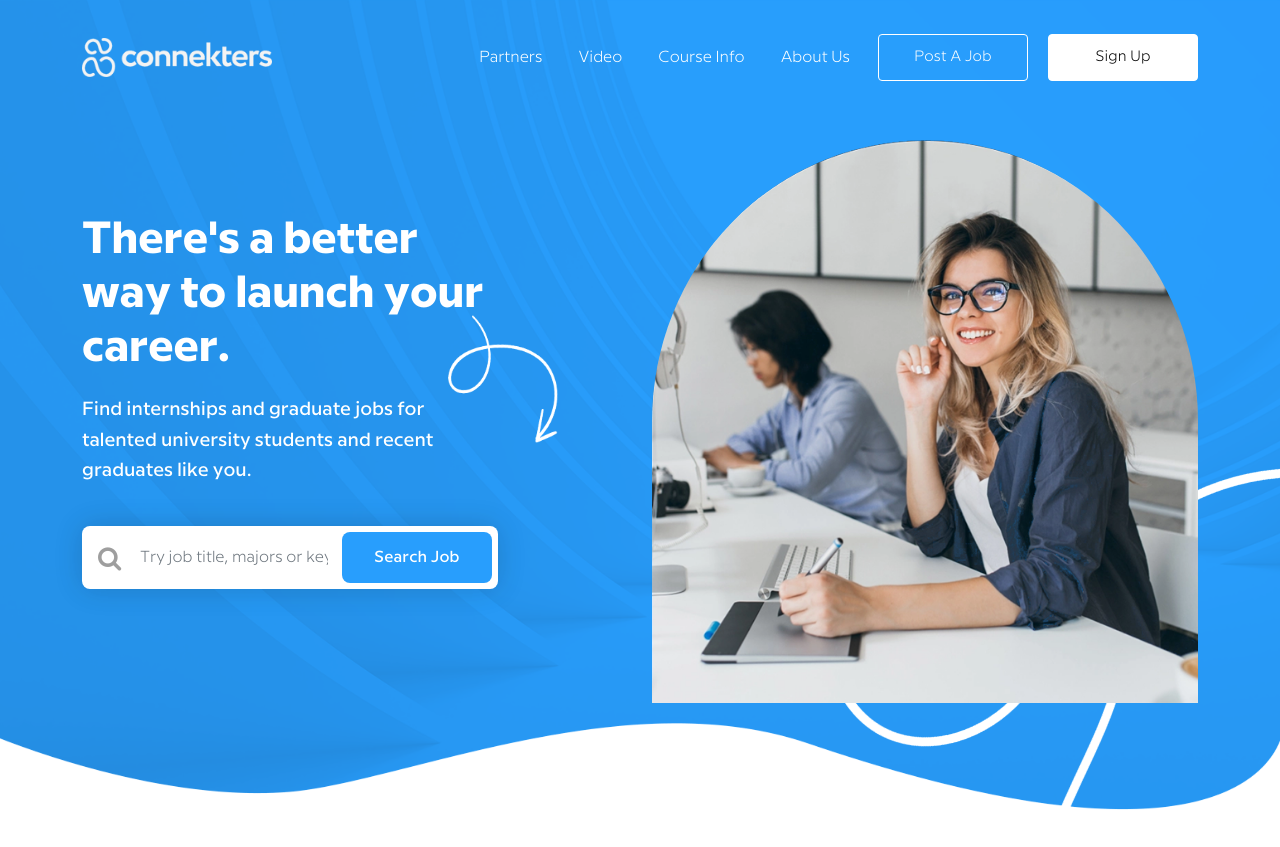
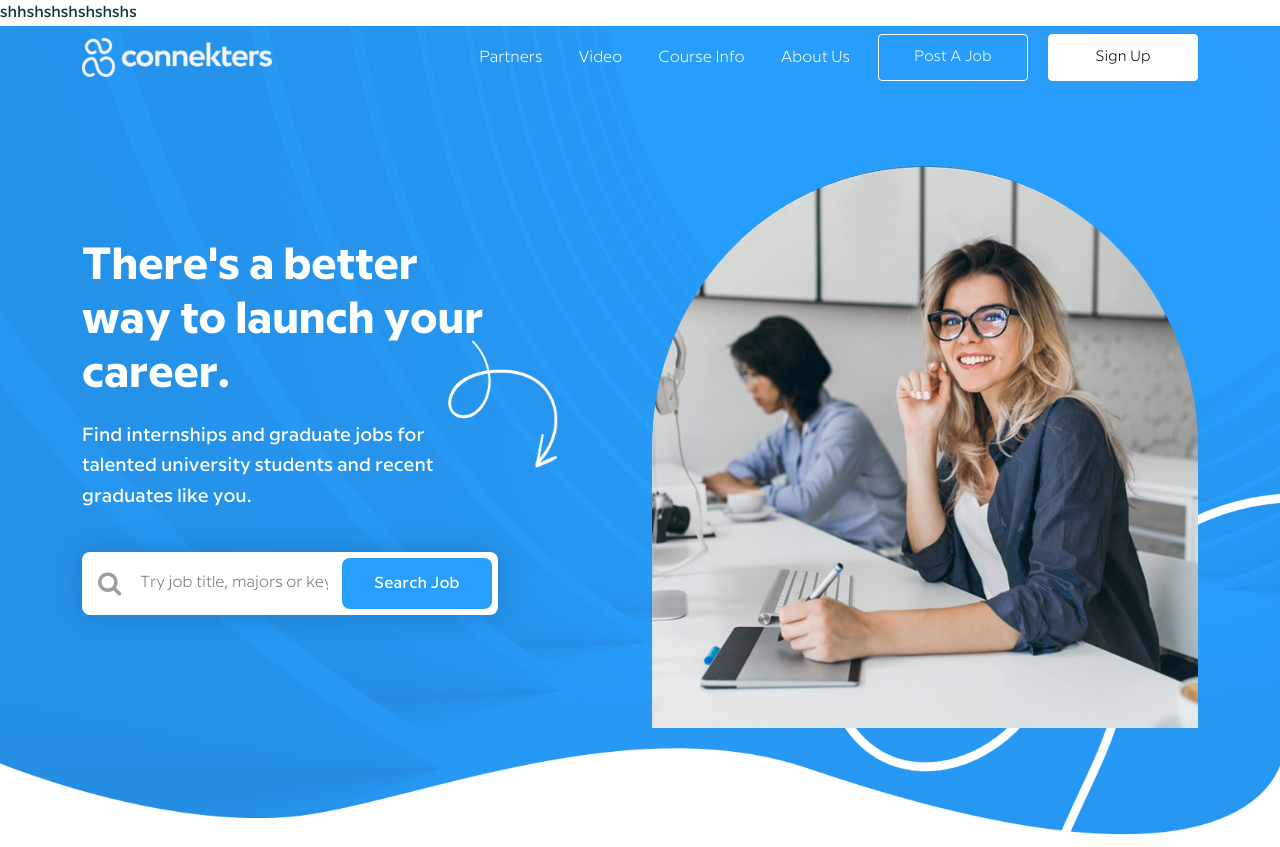
Before and after one commit to kamal-Bamola/Kamal-first-repo, a PHP site: page /index.php in a window 1280 px wide. Shown: the top 847 px of the page. Run offline with PHP 8.4, Linux system fonts and the light colour scheme.

Commit message:
changes test

```diff
--- a/header.php
+++ b/header.php
@@ -19,3 +19,5 @@
 </head>
 
 <body>
+
+  <hshshshsh>shhshshshshshshs</hshshshsh>
```
